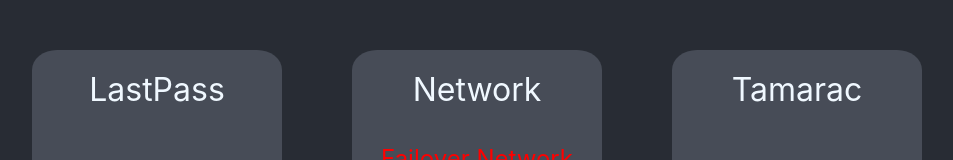
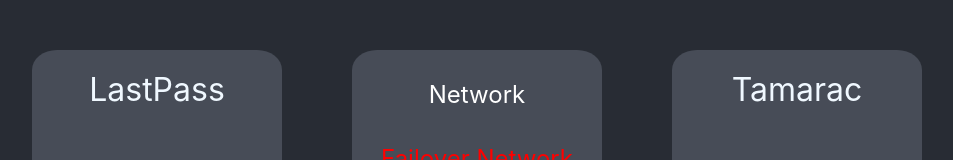
Before and after one commit to crsullivan/CriticalAppStatus, a React (Create React App) app in the folder appstatus/: page / in a window 1280 px wide. Shown: the part 630-790 px from the top of the page, without its empty margins (163-1116 px from the left). Built offline with nearby package versions, Linux system fonts and the light colour scheme; no server answers; a web font is replaced by a local one.

Commit message:
anchor issue fix

```diff
--- a/appstatus/src/App.js
+++ b/appstatus/src/App.js
@@ -264,9 +264,9 @@
             <p style={lastpassStatus ? (lastpassStatus.includes("200") ? {color:'yellowgreen'}:{color:'red'}) : {color:'white'}}>{lastpassStatus}</p>
           </div>
           <div className='status'>
-            <a target="_blank" rel="noopener noreferrer" className='title'>
+            <p>
               Network
-            </a>
+            </p>
             <p className='ip'>{usersIP}</p>
             <p style={usersIP === ("74.93.39.173") ? {color:'yellowgreen'}:{color:'red'}}>{isPrimaryNetwork}</p>
           </div>
```
